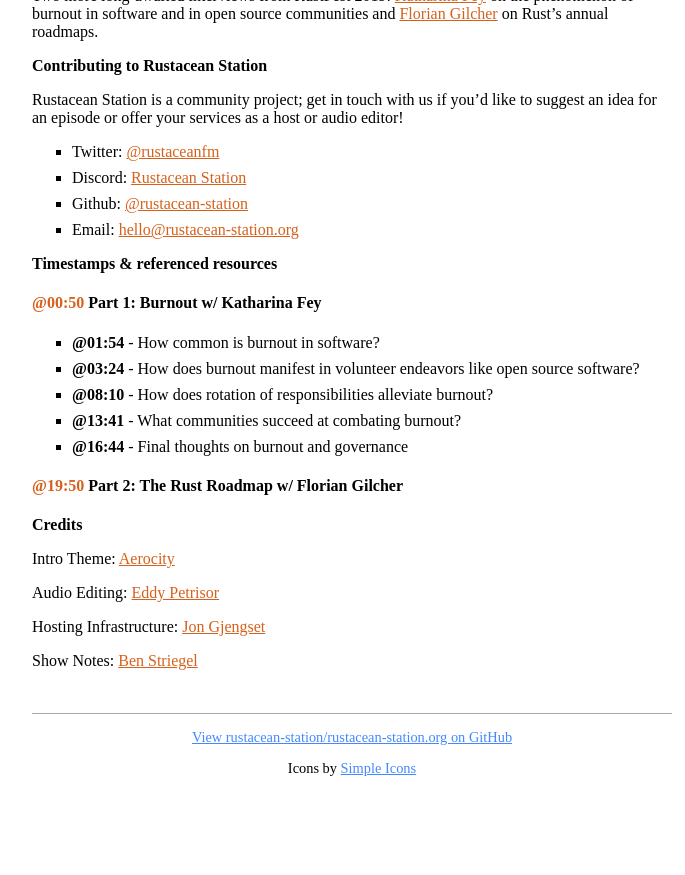
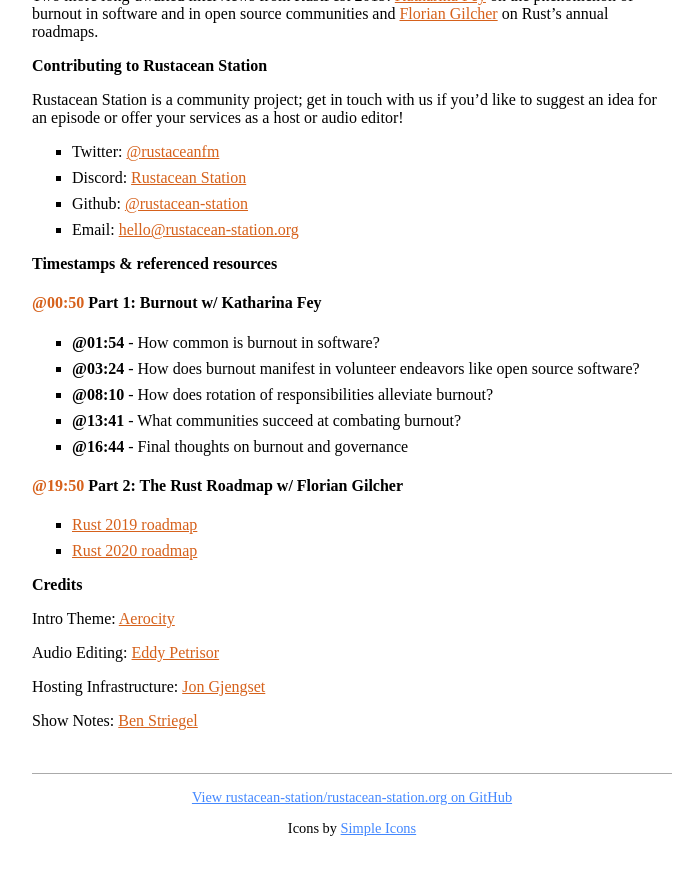
Before and after one commit to rustacean-station/rustacean-station.org, a Jekyll site: the page built from _episodes/025-katharina-florian.md, in a window 1280 px wide and 900 px high, scrolled down 702 px. Shown: the top 875 px of the window, without its empty margins (288-973 px from the left). Built offline with Jekyll 4.4.1, drawn with Linux system fonts in a browser that asks for light colours; before the commit the page ends 1542 px from its top, so only the background shows below that; some of the changed lines change nothing that is shown.

Commit message:
Add roadmap links

```diff
--- a/_episodes/025-katharina-florian.md
+++ b/_episodes/025-katharina-florian.md
@@ -39,14 +39,8 @@
 
 #### [@19:50] Part 2: The Rust Roadmap w/ Florian Gilcher
 
-<!--
-In this section, leave timestamped notes of the form:
-
- - [@HH:MM:SS] - Topic at first timestamp
- - [@HH:MM:SS] - Topic at second timestamp
-     - A link to additional material discussed during the preceding topic
-
--->
+ - [Rust 2019 roadmap](https://blog.rust-lang.org/2019/04/23/roadmap.html)
+ - [Rust 2020 roadmap](https://github.com/rust-lang/rfcs/blob/master/text/2857-roadmap-2020.md)
 
 ### Credits
 
```
